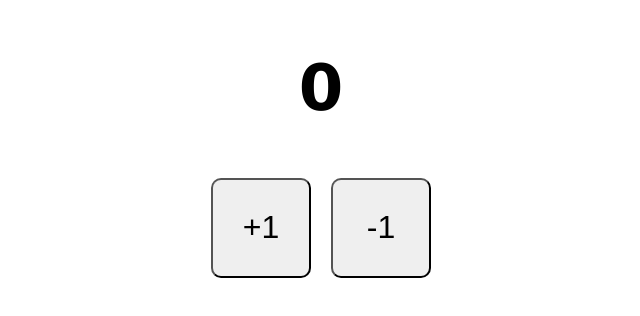
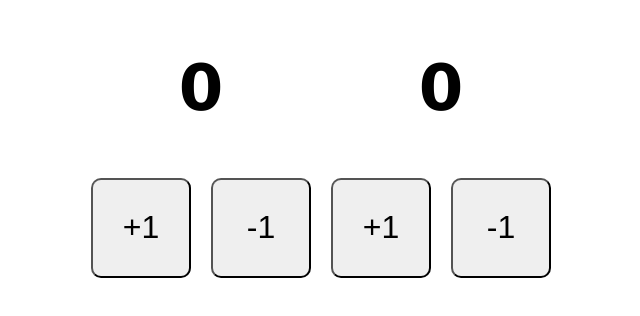
Before and after one commit to Rajkamalkanna/todo-activity-1, a React (Create React App) app: page / in a window 1280 px wide. Shown: the top 316 px of the page, without its empty margins (319-959 px from the left). Built offline with nearby package versions, Linux system fonts and the light colour scheme.

Commit message:
Update 2 files

```diff
--- a/src/index.js
+++ b/src/index.js
@@ -16,20 +16,20 @@ class Counter extends React.Component {
   constructor(props) {
     super(props);
     this.state = {
-      count: 0
+      count: 0,
     };
   }
   increment = () => {
     //this don't recommented
     this.setState({
-      count: this.state.count + 1
+      count: this.state.count + 1,
     });
   };
   //this need
   decrement = () => {
     this.setState((currState, currProp) => {
       return {
-        count: currState.count - 1
+        count: currState.count - 1,
       };
     });
   };
@@ -45,10 +45,21 @@ class Counter extends React.Component {
   }
 }
 
+class App extends React.Component {
+  render() {
+    return (
+      <>
+        <Counter />
+        <Counter />
+      </>
+    );
+  }
+}
+
 // Container
 const rootElement = document.getElementById("root");
 
 // Inject Translated React Code into Container of Index.html
 const root = createRoot(rootElement); // SetUp react-dom root
 // root.render(<MyComponent />); // Actual Injection of component
-root.render(<Counter />); // Actual Injection of component
+root.render(<App />); // Actual Injection of component
```
Also changed, not shown: 1 other file (tests, documents, lock files or other folders).
